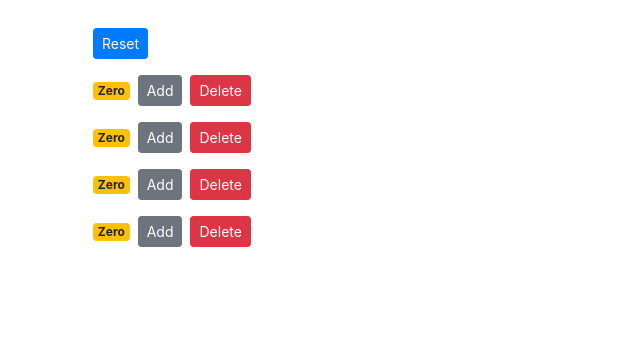
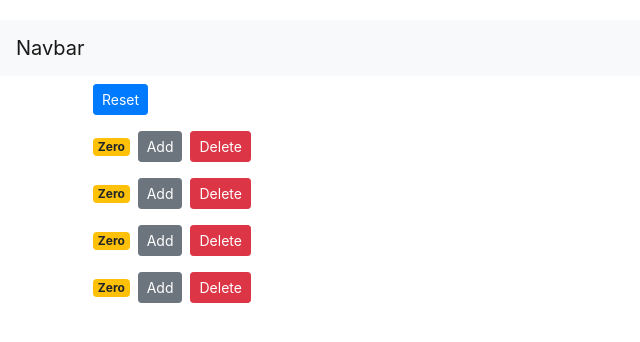
Before and after one commit to ryansat/react-beginner-course, a React (Create React App) app: page / in a window 1280 px wide. Shown: the top 342 px of the page, without its empty margins (0-640 px from the left). Built offline with nearby package versions, Linux system fonts and the light colour scheme.

Commit message:
add navbar
add navbar

```diff
--- a/src/App.js
+++ b/src/App.js
@@ -1,17 +1,20 @@
-import logo from './logo.svg';
+// import logo from './logo.svg';
 import './App.css';
-import { Component } from 'react';
-import counters from './components/counters'
-import Movies from './components/movies';
+import React, { Component } from 'react';
+// import counters from './components/counters'
+// import Movies from './components/movies';
 import Counters from './components/counters';
+import Navbar from './components/navbar';
 
 class App extends Component{
-  render(){
+  render()  {
     return (
-      <main className="container">
-        {/* <Movies/> */}
-        <Counters/>
-      </main>
+        <React.Fragment>
+          <Navbar />
+          <main className="container">
+            <Counters/>
+          </main>
+        </React.Fragment>
     );
   }
 }
--- /dev/null
+++ b/src/components/navbar.jsx
@@ -0,0 +1,12 @@
+import React, { Component } from 'react'
+class Navbar extends Component {
+    render() {
+        return (
+            <nav className="navbar navbar-light bg-light">
+                <a className="navbar-brand" href="#">Navbar</a>
+            </nav>
+        );
+    }
+}
+
+export default Navbar;
```
